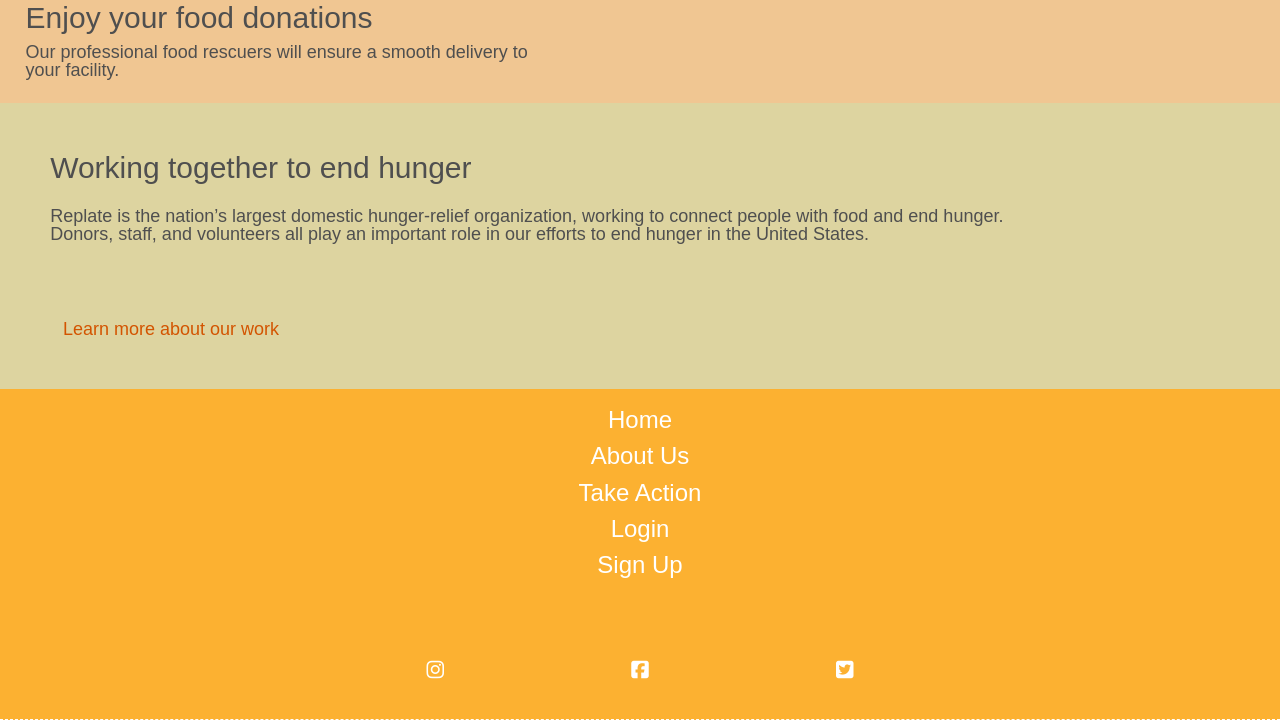
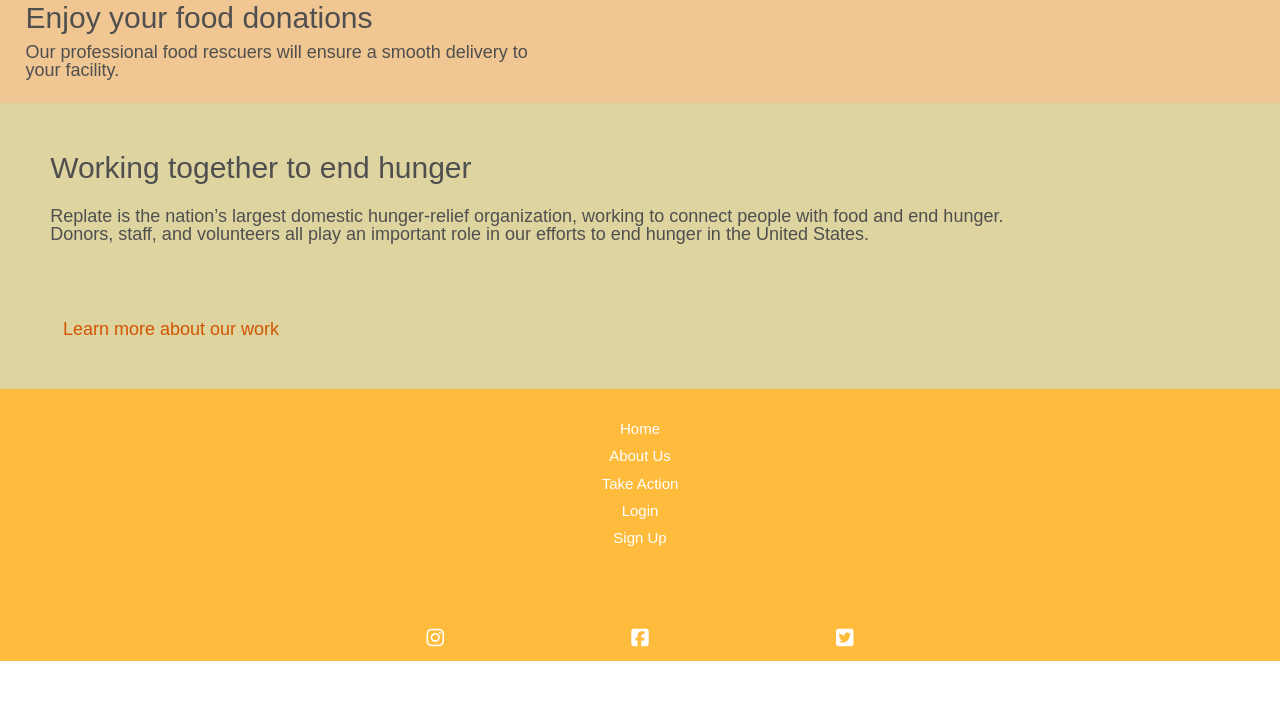
Before and after one commit to KindredSoul/marketing, a plain HTML site: page index.html in a window 1280 px wide. Shown: the part 1619-2339 px from the top of the page. After the commit the page ends 2280 px from the top, so only its background shows below. Drawn offline with Linux system fonts and the light colour scheme; some icons are missing.

Commit message:
final css html

```diff
--- a/style.css
+++ b/style.css
@@ -348,16 +348,10 @@ header .headerNav .btn:hover {
   color: #d35400;
 }
 
-.horzline {
-  margin-top: 2%;
-  border-top: 1px dashed white;
-  display: flex;
-}
-
 footer {
-  font-size: 1.5rem;
+  font-size: 1.2rem;
   text-decoration: none;
-  background-color: #fcb131;
+  background-color: #ffbb3c;
   color: #fff;
   /* padding: 2%; */
   display: flex;
@@ -367,6 +361,7 @@ footer {
 }
 
 footer a {
+  font-size: 1.8rem;
   color: #fff;
   text-decoration: none;
 }
@@ -381,11 +376,11 @@ footer div {
 }
 
 .footerNav {
+  margin-top: 2%;
   display: flex;
   flex-direction: column;
   align-items: center;
   width: 48%;
-  padding-top: 1%;
   /* border: 1px solid black; */
 }
 
@@ -404,7 +399,6 @@ footer div {
 
 nav.social a {
   display: flex;
-  margin: 2%, 2%;
 }
 
 /* =================== About Us Page Styles============= */
@@ -646,9 +640,13 @@ nav.social a {
   }
 
   .donateContent a {
+    margin-bottom: 2%;
     text-decoration: none;
   }
 
+  .donateContent p {
+    margin-bottom: 4%;
+  }
   .bannerContent1 h2 {
     font-size: 3rem;
     margin-top: 2%;
@@ -668,6 +666,10 @@ nav.social a {
 
   .footerNav {
     margin-bottom: 5%;
+  }
+
+  .footerNav a {
+    font-size: 1.5rem;
   }
 
   .social {
@@ -805,22 +807,6 @@ nav.social a {
   }
   .card .devRole {
     font-size: 2.4rem;
-  }
-
-  footer {
-    font-size: 2.4rem;
-  }
-
-  .social {
-    width: 48%;
-    display: flex;
-    align-items: center;
-    justify-content: space-around;
-  }
-
-  nav.social a {
-    display: flex;
-    margin: 2%, 2%;
   }
 }
 
```
